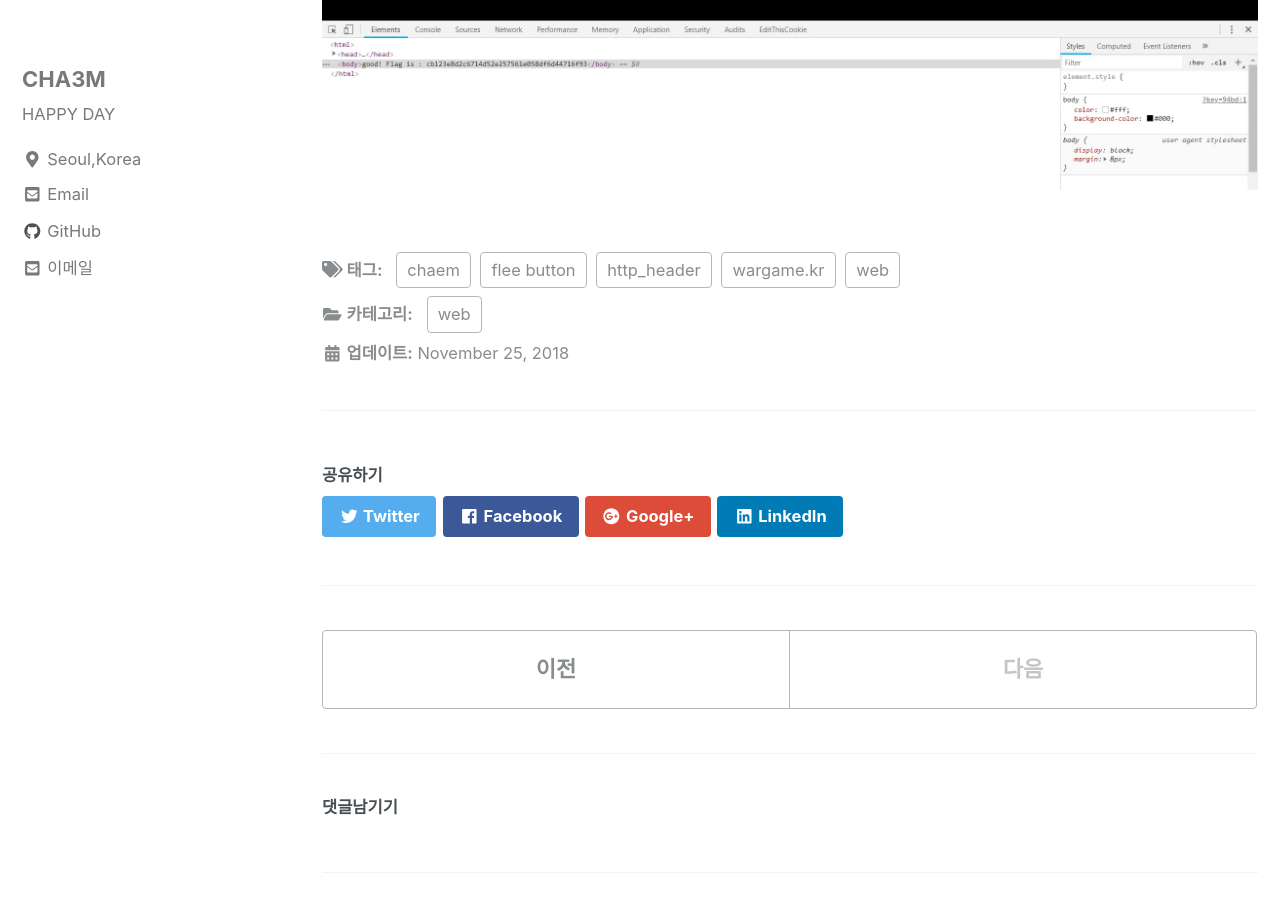
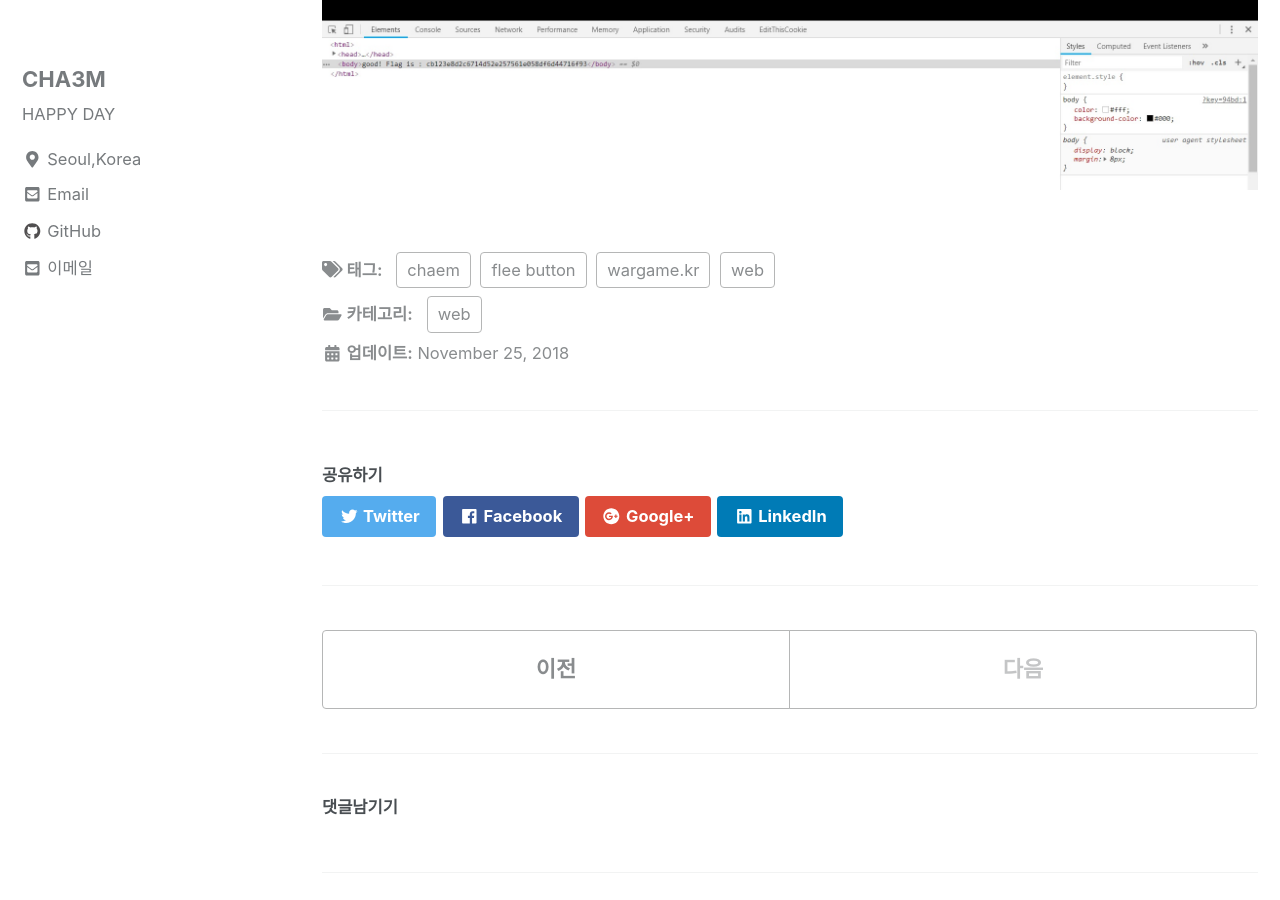
Before and after one commit to Hanchaemin/CHA3M.github.io, a Jekyll site: the page built from _posts/2018-11-25-wargame_flee_button.md, in a window 1280 px wide and 900 px high, scrolled down 2510 px. Built offline with Jekyll 4.4.1, drawn with Linux system fonts in a browser that asks for light colours; nearby versions of some CDN libraries; comment, search, counter and statistics services are not loaded.

Commit message:
Update 2018-11-25-wargame_flee_button.md

```diff
--- a/_posts/2018-11-25-wargame_flee_button.md
+++ b/_posts/2018-11-25-wargame_flee_button.md
@@ -5,7 +5,6 @@ tags:
   - wargame.kr
   - web
   - flee button
-  - http_header
   - chaem
 categories:
   - web
```
